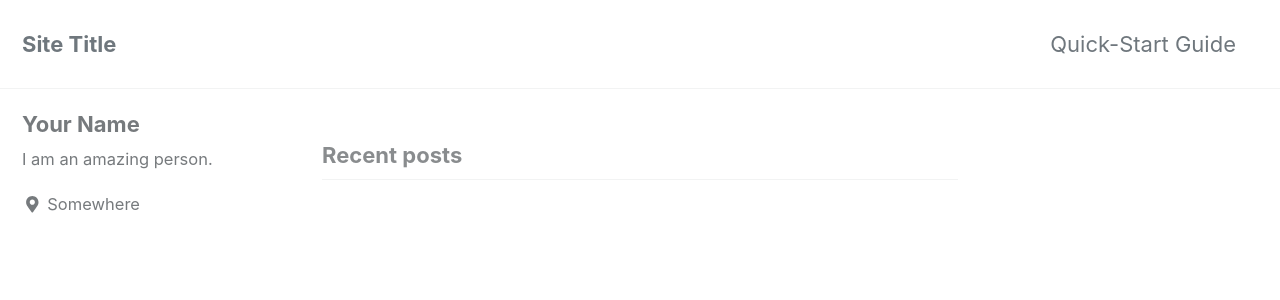
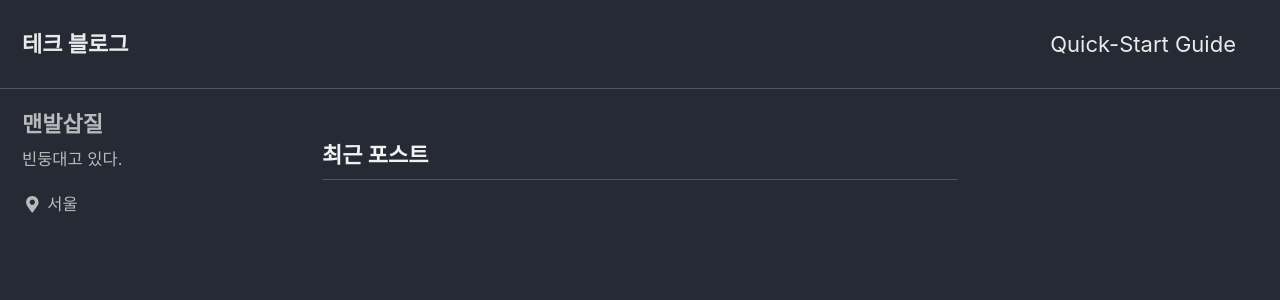
Before and after one commit to Shindongsik/Shindongsik.github.io, a Jekyll site: the page built from index.html, in a window 1280 px wide and 900 px high. Shown: the top 300 px of the window. Built offline with Jekyll 4.4.1, drawn with Linux system fonts in a browser that asks for light colours; cached includes are drawn as plain includes; the list of posts is cut into pages by our own code; some of the changed text lies outside the part shown.

Commit message:
yml수정

```diff
--- a/_config.yml
+++ b/_config.yml
@@ -12,14 +12,14 @@
 
 # theme                  : "minimal-mistakes-jekyll"
 # remote_theme           : "mmistakes/minimal-mistakes"
-minimal_mistakes_skin    : "default" # "air", "aqua", "contrast", "dark", "dirt", "neon", "mint", "plum", "sunrise"
+minimal_mistakes_skin    : "dark" #"default", "air", "aqua", "contrast", "dark", "dirt", "neon", "mint", "plum", "sunrise"
 
 # Site Settings
-locale                   : "en-US"
-title                    : "Site Title"
+locale                   : "ko-KR"
+title                    : "테크 블로그"
 title_separator          : "-"
-name                     : "Your Name"
-description              : "An amazing website."
+name                     : "맨날삽질"
+description              : "빈둥대고 있다."
 url                      : # the base hostname & protocol for your site e.g. "https://mmistakes.github.io"
 baseurl                  : # the subpath of your site, e.g. "/blog"
 repository               : # GitHub username/repo-name e.g. "mmistakes/minimal-mistakes"
@@ -106,10 +106,10 @@ analytics:
 
 # Site Author
 author:
-  name             : "Your Name"
+  name             : "맨발삽질"
   avatar           : # path of avatar image, e.g. "/assets/images/bio-photo.jpg"
-  bio              : "I am an amazing person."
-  location         : "Somewhere"
+  bio              : "빈둥대고 있다."
+  location         : "서울"
   email            :
   links:
     - label: "Email"
```
